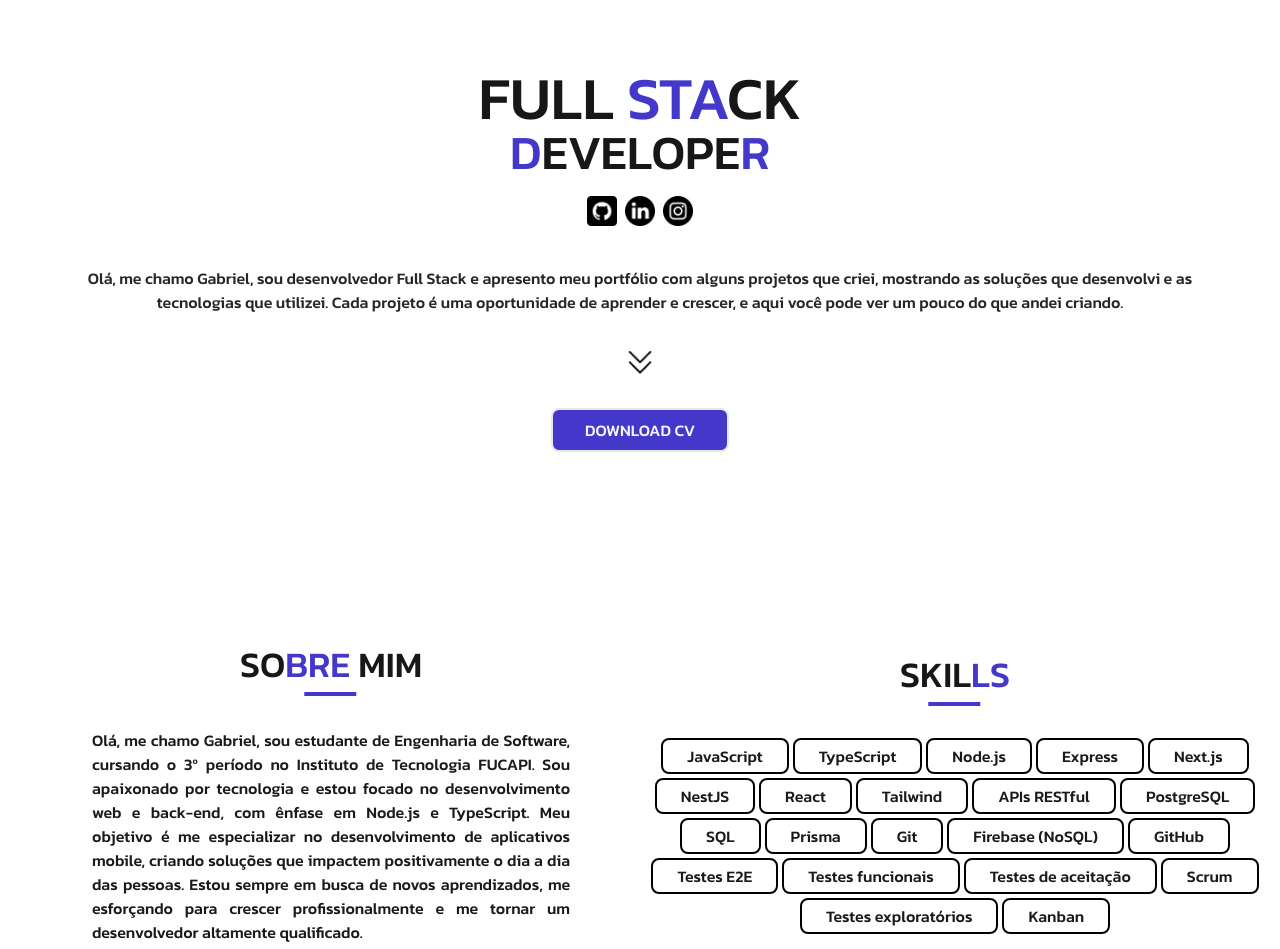
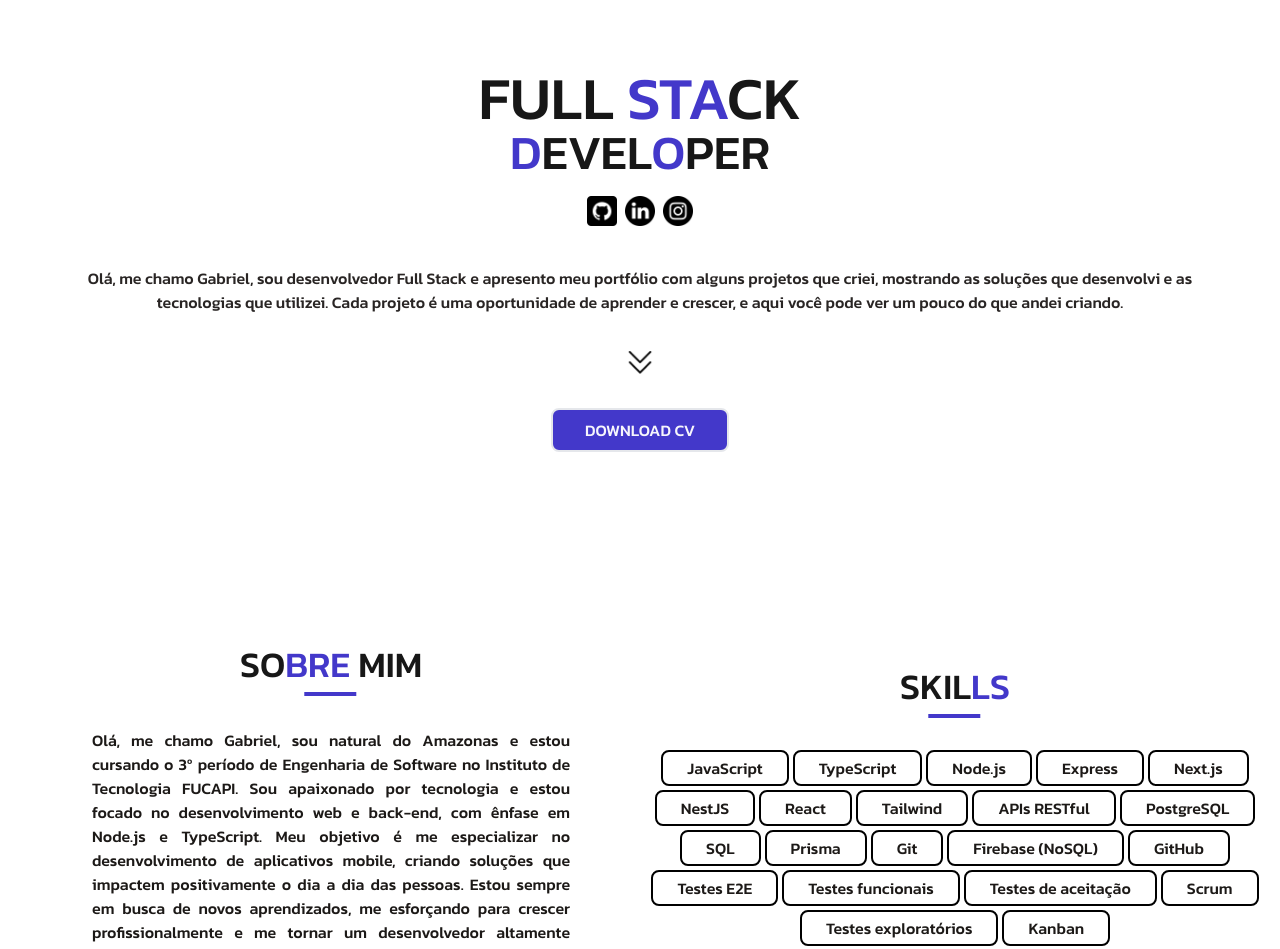
Before and after one commit to gabrieldevtjs/portfolio, a Next.js app: page / in a window 1280 px wide. Shown: the part 180-1129 px from the top of the page. Built offline with nearby package versions, Linux system fonts and the light colour scheme.

Commit message:
update about

```diff
--- a/src/app/page.tsx
+++ b/src/app/page.tsx
@@ -25,7 +25,7 @@ export default function Home() {
           <div className="text-center gap-5 flex flex-col ">
             <div className="">
               <h1 className="text-5xl sm:text-6xl">FULL <span className="text-indigo-700">STA</span>CK</h1>
-              <h2 className="text-4xl sm:text-5xl"><span className="text-indigo-700">D</span>EVELOPE<span className="text-indigo-700">R</span></h2>
+              <h2 className="text-4xl sm:text-5xl"><span className="text-indigo-700">D</span>EVEL<span className="text-indigo-700">O</span>PER</h2>
             </div>
 
             <div className="flex gap-2 items-center justify-center">
@@ -87,7 +87,7 @@ export default function Home() {
           <span className="border-t-4 border-indigo-700 animate-move-left-right">{"\u00A0".repeat(15)}</span>
 
           <p className="text-justify  text-stone-900 px-1 text-1xl sm:px-2 lg:px-16 lg:text-1xl ">
-          Olá, me chamo Gabriel, sou estudante de Engenharia de Software, cursando o 3º período no Instituto de Tecnologia FUCAPI. Sou apaixonado por tecnologia e estou focado no desenvolvimento web e back-end, com ênfase em Node.js e TypeScript. Meu objetivo é me especializar no desenvolvimento de aplicativos mobile, criando soluções que impactem positivamente o dia a dia das pessoas. Estou sempre em busca de novos aprendizados, me esforçando para crescer profissionalmente e me tornar um desenvolvedor altamente qualificado.
+          Olá, me chamo Gabriel, sou natural do Amazonas e estou cursando o 3º período de Engenharia de Software no Instituto de Tecnologia FUCAPI. Sou apaixonado por tecnologia e estou focado no desenvolvimento web e back-end, com ênfase em Node.js e TypeScript. Meu objetivo é me especializar no desenvolvimento de aplicativos mobile, criando soluções que impactem positivamente o dia a dia das pessoas. Estou sempre em busca de novos aprendizados, me esforçando para crescer profissionalmente e me tornar um desenvolvedor altamente qualificado.
         </p>
         </div>
 
```
